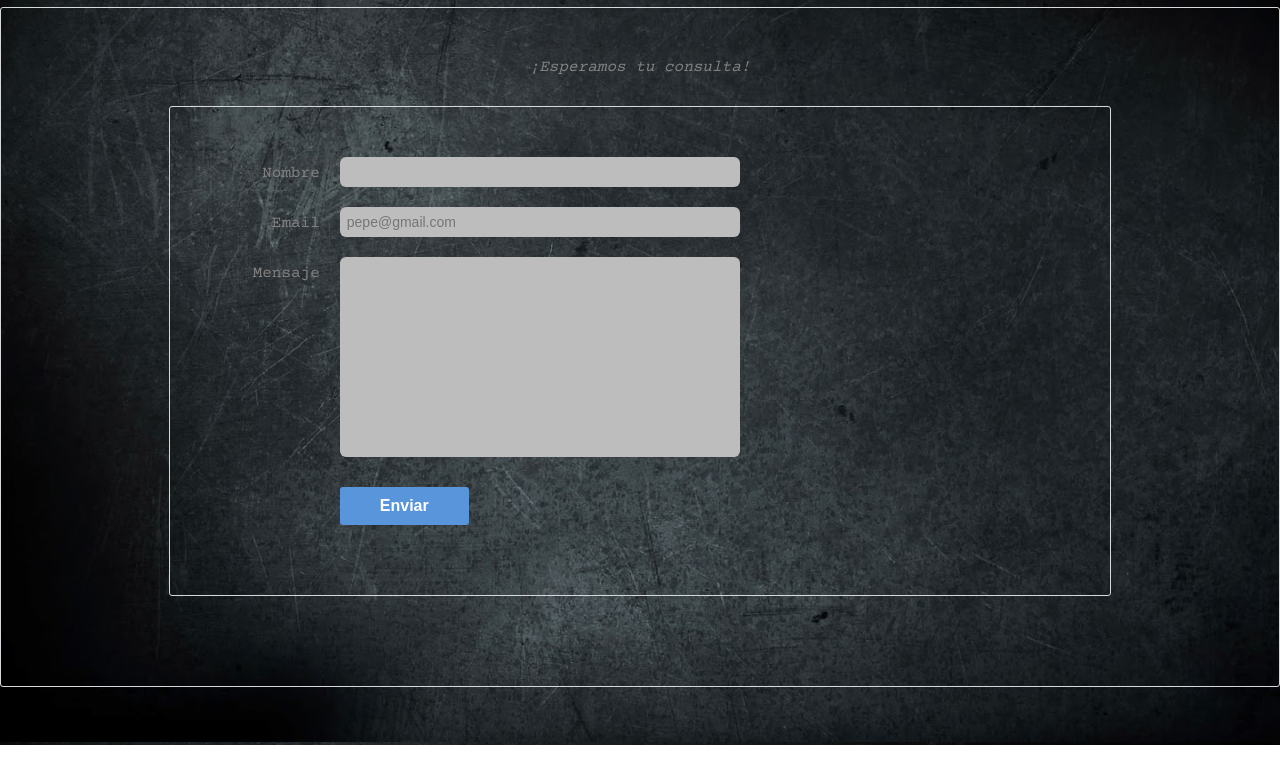
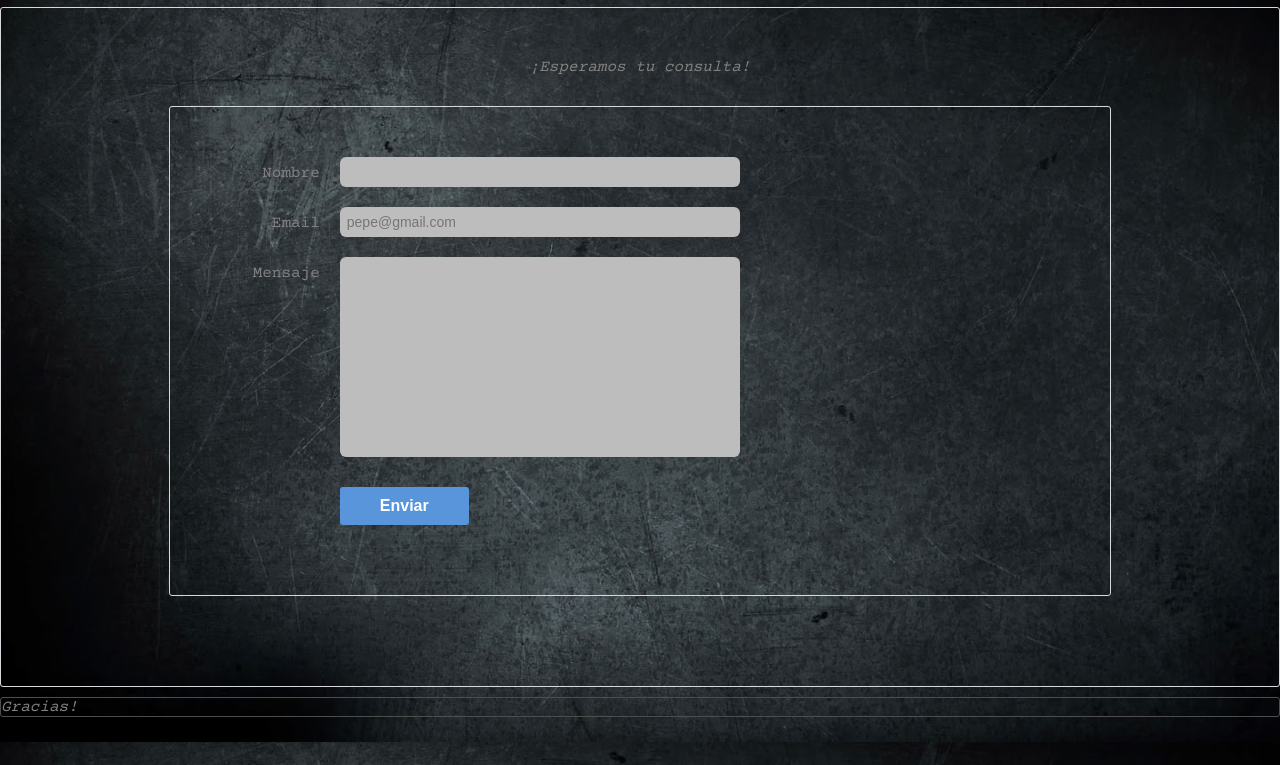
Before and after one commit to jjztec/miprimerapagina, a plain HTML site: page index.html in a window 1280 px wide. Shown: the part 2458-3223 px from the top of the page. Drawn offline with nearby package versions, Linux system fonts and the light colour scheme; no server answers.

Commit message:
2da confirmación de testeo

```diff
--- a/index.html
+++ b/index.html
@@ -163,7 +163,7 @@
           </div>
         </secction>
         <div class="greeting">
-
+          <p><em>Gracias!</em></p>
         </div>
       </main>
 
--- a/styles.css
+++ b/styles.css
@@ -200,6 +200,11 @@ header nav ul a:active {
   color: #ffffff;
 }
 
+.greeting {
+  display: flex;
+  border: 1px solid #4d4d4d;
+  border-radius: 3px;
+}
 
 /*---- Estilos Sección Pie de Página ----*/
 .footer {
```
